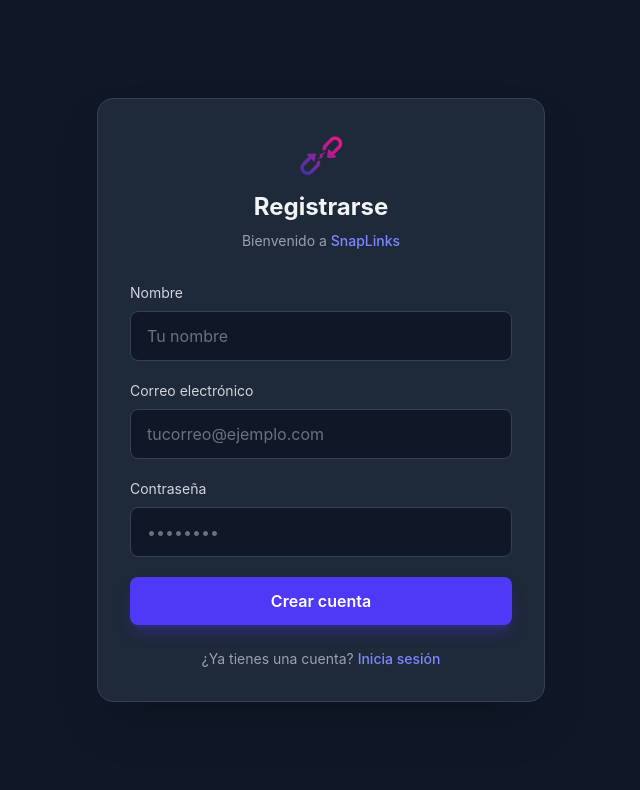
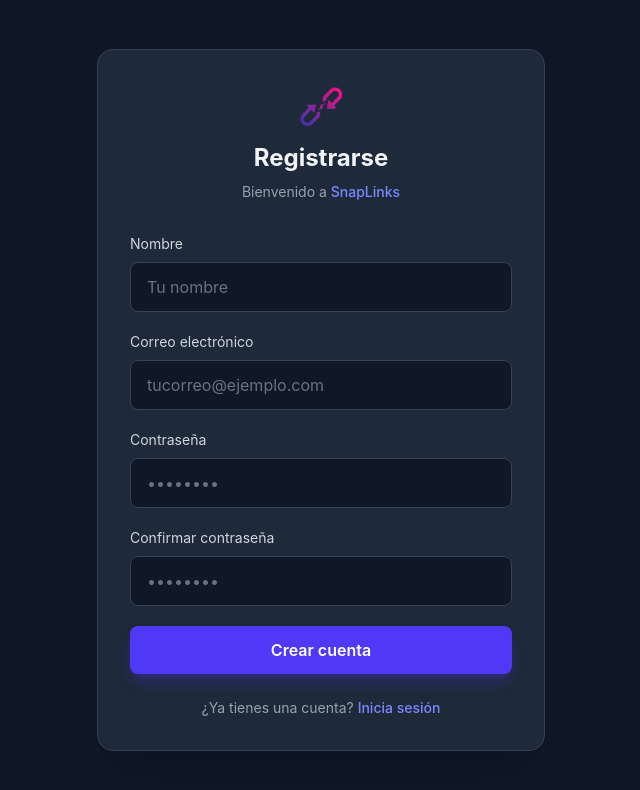
Before and after one commit to miguelgonzalezzdev/snaplinks, a React (Vite) app in the folder frontend/snaplinks/: page /register in a window 1280 px wide. Shown: the top 790 px of the page, without its empty margins (319-959 px from the left). Built offline with nearby package versions, Linux system fonts and the light colour scheme; no server answers.

Commit message:
Mejorar seguridad login y registro desde front

```diff
--- a/frontend/snaplinks/src/components/RegisterPage.tsx
+++ b/frontend/snaplinks/src/components/RegisterPage.tsx
@@ -6,11 +6,13 @@ export default function RegisterPage() {
         name,
         email,
         password,
+        repeatPassword,
         error,
         isLoading,
         handleName,
         handleEmail,
         handlePassword,
+        handleRepeatPassword,
         handleSubmit,
     } = useRegisterForm()
 
@@ -72,6 +74,17 @@ export default function RegisterPage() {
                             className="w-full px-4 py-3 bg-gray-900 border border-gray-700 rounded-lg text-gray-100 placeholder-gray-500 focus:outline-none focus:border-indigo-500 transition-colors"
                         />
                     </div>
+                    <div>
+                        <label htmlFor="repeatPassword" className="block text-gray-300 mb-2 text-sm">Confirmar contraseña</label>
+                        <input
+                            id="repeatPassword"
+                            type="password"
+                            value={repeatPassword}
+                            onChange={handleRepeatPassword}
+                            placeholder="••••••••"
+                            className="w-full px-4 py-3 bg-gray-900 border border-gray-700 rounded-lg text-gray-100 placeholder-gray-500 focus:outline-none focus:border-indigo-500 transition-colors"
+                        />
+                    </div>
 
                     {error && (
                         <p id="loginError" className="text-red-600 text-sm text-center" role="alert" aria-live="assertive">{error}</p>
--- a/frontend/snaplinks/src/hooks/useLoginForm.tsx
+++ b/frontend/snaplinks/src/hooks/useLoginForm.tsx
@@ -25,6 +25,12 @@ export const useLoginForm = () => {
         setIsLoading(true)
         setError("")
 
+        if (!email || !password) {
+            setError("Por favor, completa todos los campos")
+            setIsLoading(false)
+            return
+        }
+
         const res = await login({ email, password })
 
         if (res.success) {
--- a/frontend/snaplinks/src/hooks/useRegisterForm.tsx
+++ b/frontend/snaplinks/src/hooks/useRegisterForm.tsx
@@ -7,6 +7,7 @@ export const useRegisterForm = () => {
     const [name, setName] = useState("")
     const [email, setEmail] = useState("")
     const [password, setPassword] = useState("")
+    const [repeatPassword, setRepeatPassword] = useState("")
     const [error, setError] = useState("")
     const [isLoading, setIsLoading] = useState(false)
     const navigate = useNavigate()
@@ -26,10 +27,27 @@ export const useRegisterForm = () => {
         setPassword(event.target.value)
     }
 
+    const handleRepeatPassword = (event: React.ChangeEvent<HTMLInputElement>) => {
+        event.preventDefault()
+        setRepeatPassword(event.target.value)
+    }
+
     const handleSubmit = async (e: React.FormEvent<HTMLFormElement>) => {
         e.preventDefault()
         setIsLoading(true)
         setError("")
+
+        if (!name || !email || !password || !repeatPassword) {
+            setError("Por favor, completa todos los campos")
+            setIsLoading(false)
+            return
+        }
+
+        if (password !== repeatPassword) {
+            setError("Las contraseñas no coinciden")
+            setIsLoading(false)
+            return
+        }
 
         const res = await register({ name, email, password })
 
@@ -46,11 +64,13 @@ export const useRegisterForm = () => {
         name,
         email,
         password,
+        repeatPassword,
         error,
         isLoading,
         handleName,
         handleEmail,
         handlePassword,
+        handleRepeatPassword,
         handleSubmit,
     }
 }
```
Also changed, not shown: 1 other file (tests, documents, lock files or other folders).
